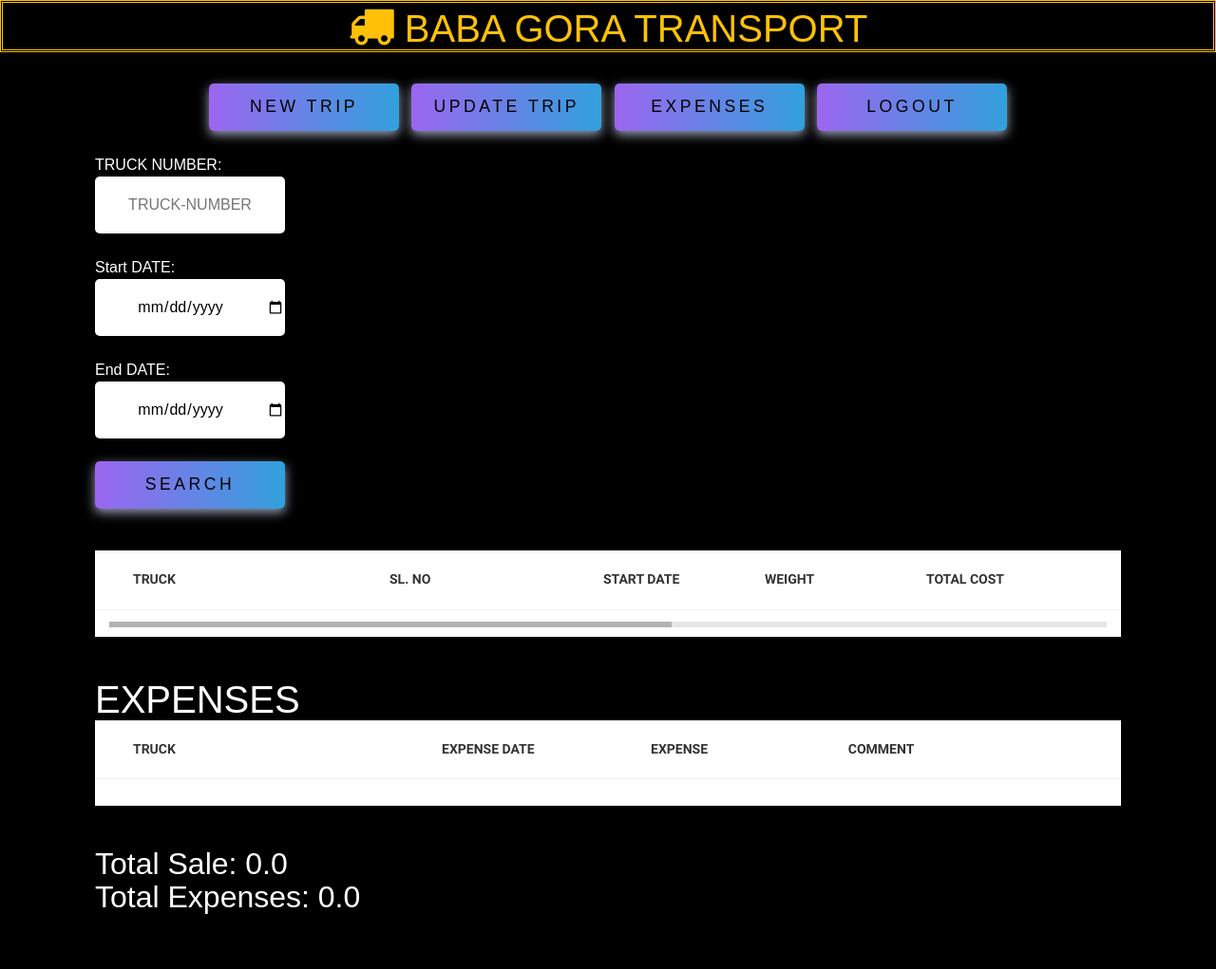
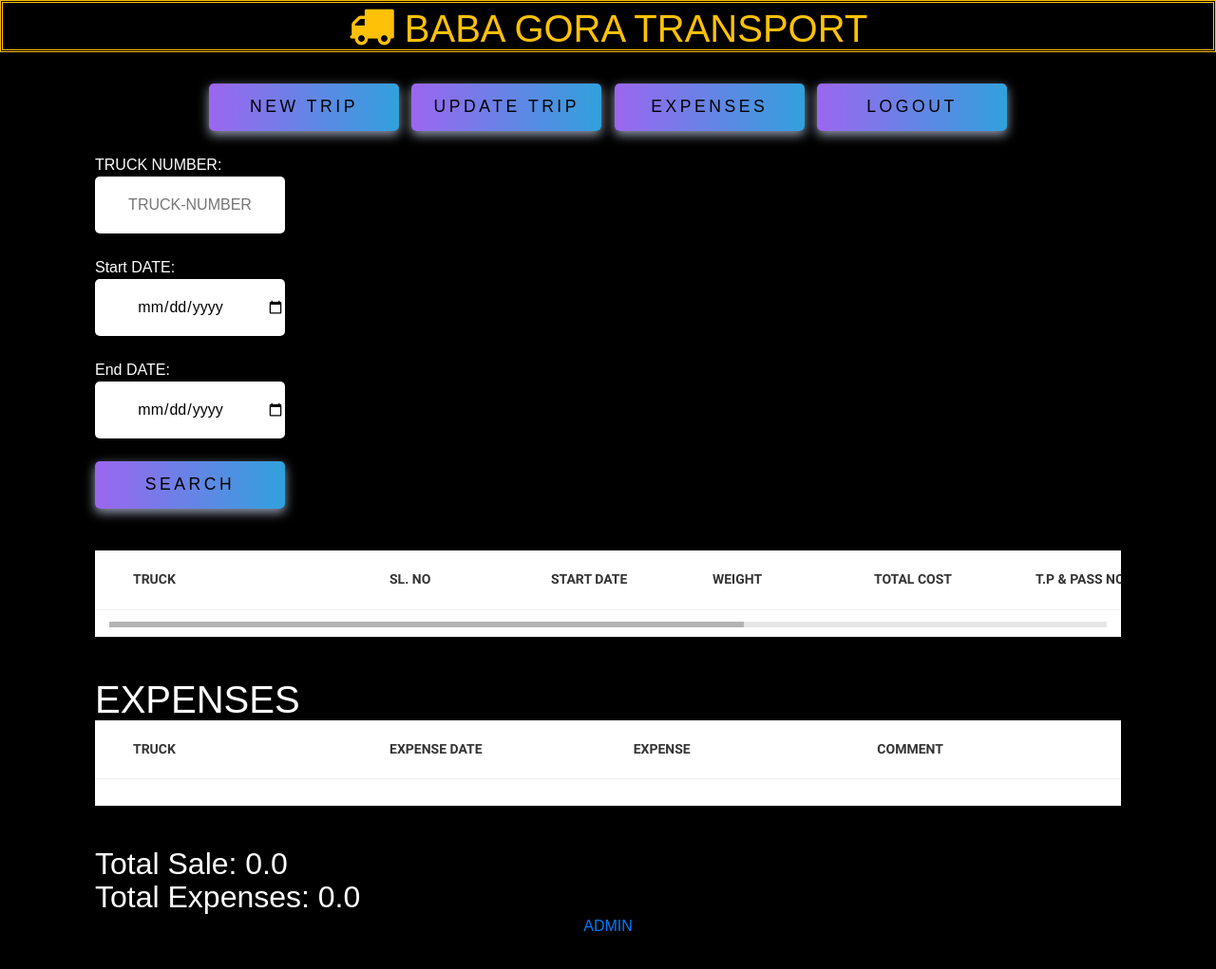
Before and after one commit to tahseen09/transport, a Django app: page / in a window 1280 px wide. Shown: the whole page at 95% size. Before the commit the page ends 963 px from the top, so only its background shows below. Run offline with Django 3.2, Linux system fonts and the light colour scheme; the visitor is signed in with stand-in values (Sample User, id 1); data that the repository does not hold is empty; some libraries are stand-ins or nearby versions.

Commit message:
Update dashboard

```diff
--- a/static/dash/css/main.css
+++ b/static/dash/css/main.css
@@ -18,6 +18,7 @@
   font-family: Roboto-Bold;
   src: url('../fonts/roboto/Roboto-Bold.ttf');
 }
+
 
 /*//////////////////////////////////////////////////////////////////
 [ RESTYLE TAG ]*/
--- a/templates/dashboard.html
+++ b/templates/dashboard.html
@@ -82,25 +82,27 @@
 								<thead>
 									<tr class="row100 head">
 										<th class="cell100 column6">Sl. No</th>
-										<th class="cell100 column2">Start Date</th>
+										<th class="cell100 column6">Start Date</th>
 										<th class="cell100 column6">Weight</th>
-										<th class="cell100 column7">Total Cost</th>
+										<th class="cell100 column6">Total Cost</th>
 										<th class="cell100 column6">T.P & PASS NO.</th>
-										<th class="cell100 column4">Source</th>
-										<th class="cell100 column8">Destination</th>
+										<th class="cell100 column6">Source</th>
+										<th class="cell100 column6">Destination</th>
+										<th class="cell100 column6">Status</th>
 									</tr>
 								</thead>
 								<tbody>
 								{% if road %}
 									{% for r in road %}
 									<tr class="row100 body">
-										<td class="cell100 column3">{{r.sl_no}}</td>
-										<td class="cell100 column2">{{r.trip_start_date}}</td>
-										<td class="cell100 column3">{{r.total_weight}}</td>
-										<td class="cell100 column4">{{r.total_cost}}</td>
-										<td class="cell100 column3">{{r.tp_pass}}</td>
+										<td class="cell100 column6">{{r.sl_no}}</td>
+										<td class="cell100 column6">{{r.trip_start_date}}</td>
+										<td class="cell100 column6">{{r.total_weight}}</td>
+										<td class="cell100 column6">{{r.total_cost}}</td>
+										<td class="cell100 column6">{{r.tp_pass}}</td>
 										<td class="cell100 column6">{{r.source}}</td>
-										<td class="cell100 column7">{{r.destination}}</td>
+										<td class="cell100 column6">{{r.destination}}</td>
+										<td class="cell100 column6">{{r.status}}</td>
 									</tr>
 									{% endfor %}
 								{% endif %}
@@ -136,18 +138,18 @@
 							<table>
 								<thead>
 									<tr class="row100 head">
-										<th class="cell100 column2">Expense Date</th>
+										<th class="cell100 column6">Expense Date</th>
 										<th class="cell100 column6">Expense</th>
-										<th class="cell100 column5">Comment</th>
+										<th class="cell100 column6">Comment</th>
 									</tr>
 								</thead>
 								<tbody>
 								{% if expenses %}
 									{% for e in expenses %}
 									<tr class="row100 body">
-										<td class="cell100 column2">{{e.expense_date}}</td>
-										<td class="cell100 column4">{{e.expense}}</td>
-										<td class="cell100 column8">{{e.comment}}</td>
+										<td class="cell100 column6">{{e.expense_date}}</td>
+										<td class="cell100 column6">{{e.expense}}</td>
+										<td class="cell100 column6">{{e.comment}}</td>
 									</tr>
 									{% endfor %}
 								{% endif %}
@@ -159,6 +161,7 @@
 			<h1>&nbsp;</h1>
 			<h2 style="color: #fff;">Total Sale: {{total_sale}} <br> Total Expenses: {{total_expense}} </h2>
 		</div>
+		<p style="text-align: center;font-size: 16px"><a href="/admin"> ADMIN</a></p>
 	</div>
 	<script src="{% static 'dash/vendor/jquery/jquery-3.2.1.min.js' %}"></script>
 	<script src="{% static 'dash/vendor/bootstrap/js/popper.js' %}"></script>
--- a/templates/expenses.html
+++ b/templates/expenses.html
@@ -40,7 +40,7 @@
                                 <input type="number" step="0.01" name="expense" class="input-text" placeholder="EXPENSE" required>
                             </div>
                               <div class="form-group">
-                                <input type="text" name="comment" class="input-text" placeholder="COMMENT">
+                                <input type="text" name="comment" class="input-text" placeholder="COMMENT" required="">
                             </div>
                               <div class="form-group">
                                 DATE:<input type="date" name="expense_date" class="input-text" placeholder="TRIP END DATE" required>
```
Also changed, not shown: static/fonts/fontawesome-webfont.ttf (added), static/fonts/fontawesome-webfont.woff (added), static/fonts/fontawesome-webfont.woff2 (added).
